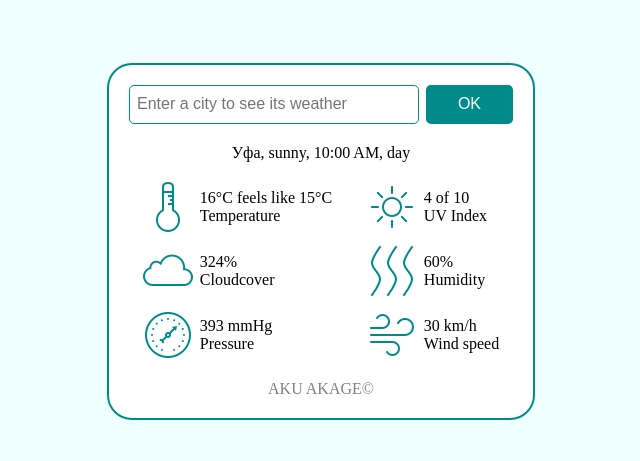
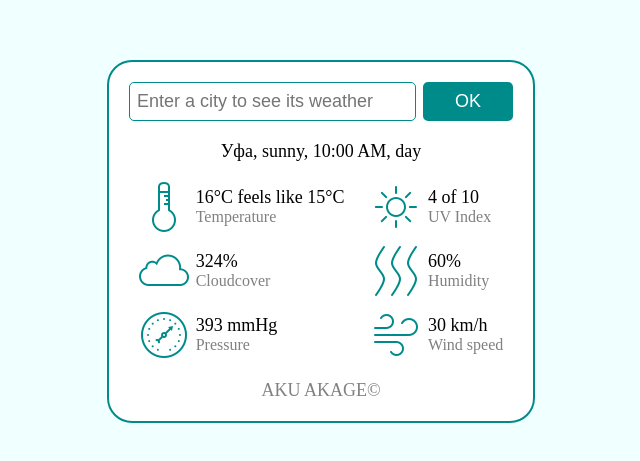
Before and after one commit to ruslankadyrov/it-code-hw4, a plain HTML site: page src/index.html in a window 1280 px wide. Shown: the part 159-620 px from the top of the page, without its empty margins (319-959 px from the left). Drawn offline with Linux system fonts and the light colour scheme.

Commit message:
font size in css

```diff
--- a/src/style.css
+++ b/src/style.css
@@ -2,6 +2,7 @@
   margin: 0;
   padding: 0;
   box-sizing: content-box;
+  font-size: 18px;
 }
 
 .wrapper {
@@ -38,7 +39,7 @@
   padding: 7px;
   border: 1px solid darkcyan;
   border-radius: 5px;
-  font-size: 16px;
+  font-size: 18px;
   height: 23px;
 }
 
@@ -48,7 +49,7 @@
   border: 2px solid darkcyan;
   padding: 7px 30px;
   text-align: center;
-  font-size: 16px;
+  font-size: 18px;
   border-radius: 5px;
 }
 
@@ -94,6 +95,11 @@
   flex-direction: column;
 }
 
+.discription {
+  color: grey;
+  font-size: 16px;
+}
+
 .bottom {
   display: flex;
   color: grey;
```
